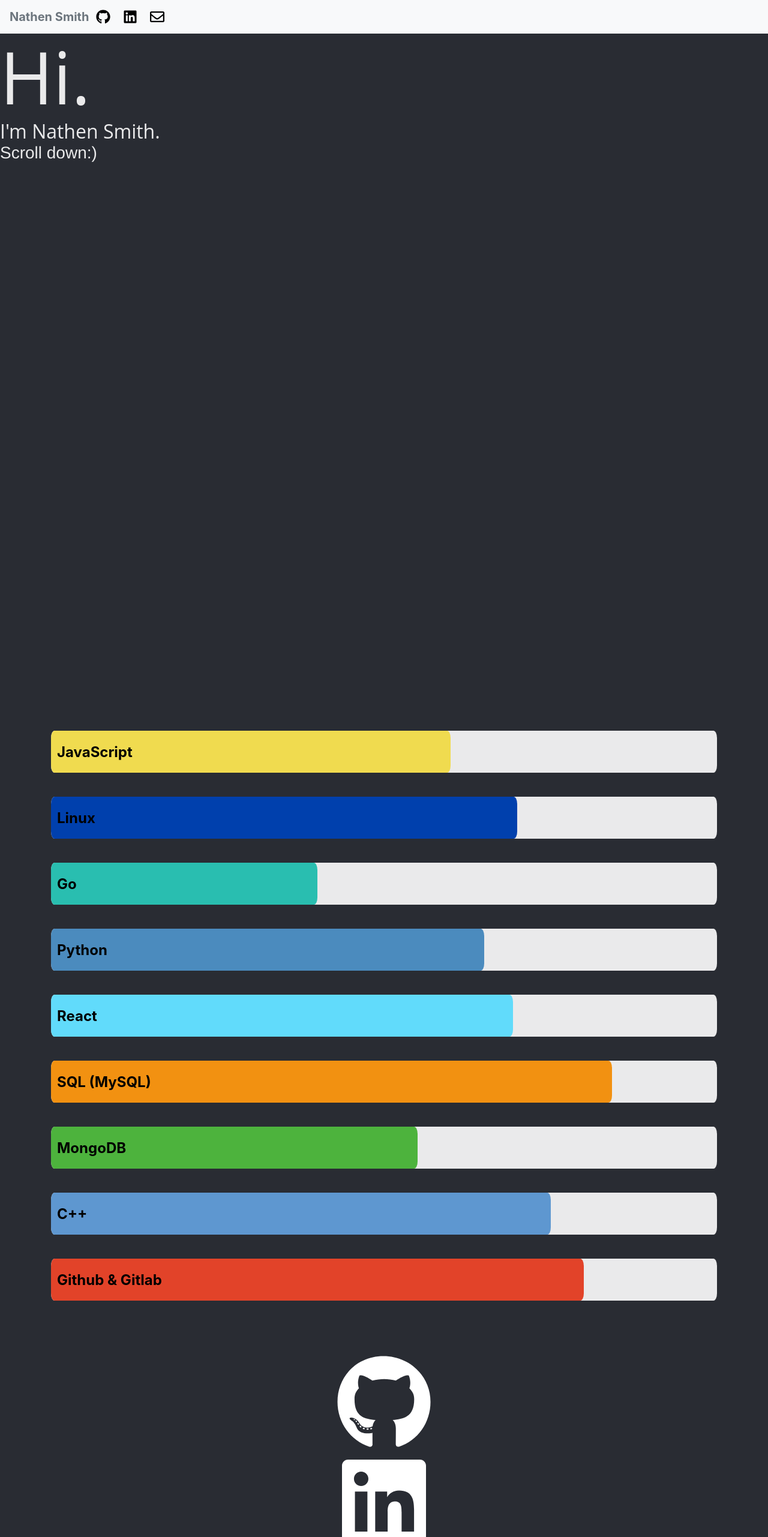
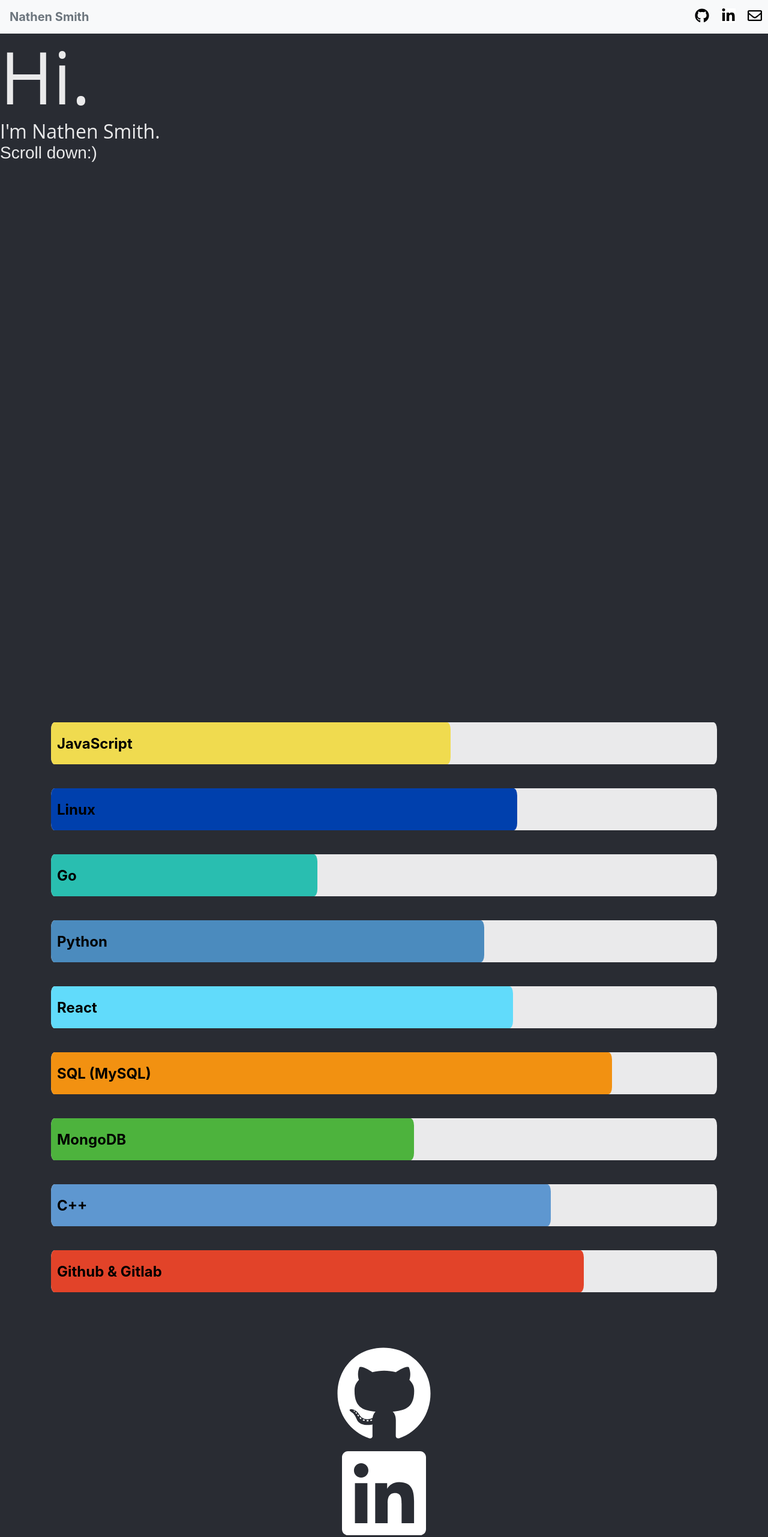
Before and after one commit to Nathen-Smith/nathen-smith.github.io, a React (Create React App) app: page / in a window 1280 px wide. Shown: the top 2562 px of the page at 60% size. Built offline with nearby package versions, Linux system fonts and the light colour scheme; what @fortawesome/fontawesome would draw is missing.

Commit message:
navbar formatting

```diff
--- a/src/App.js
+++ b/src/App.js
@@ -3,13 +3,13 @@
 import Links from './components/Links';
 import fontawesome from '@fortawesome/fontawesome';
 import brands from '@fortawesome/fontawesome-free-brands';
-// import useScreenType from "react-screentype-hook";
 import useScreenType from "./shared-hooks/useScreenType";
 import Navbar from "react-bootstrap/Navbar";
-// import LinksRow from "./components/LinksRow";
+import Nav from "react-bootstrap/Nav";
 import Github from "./components/navlinks/Github"
 import LinkedIn from "./components/navlinks/LinkedIn"
 import Email from "./components/navlinks/Email"
+// import { Container } from 'react-bootstrap';
 
 fontawesome.library.add(brands)
 
@@ -35,7 +35,7 @@
       <h1 style={{fontSize:'120px'}}>Hi.</h1>
       <h2>I'm Nathen Smith.</h2>
       <h3 style={{height:'1000px'}}>Scroll down:)</h3>
-      <div style={{margin:'auto',padding:'30px'}}>
+      <div style={{margin:'auto',padding:'16px'}}>
         <ShowSkills />
         <Links />
       </div>
@@ -45,15 +45,25 @@
 }
 
 const App = () => {
+  if (window.pageYOffset > 10) {
+    console.log('ok')
+  }
   return (
     <div >
       <Navbar collapseOnSelect bg="light" expand="md" sticky="top">
+        {/* <Container> */}
         <Navbar.Brand className="font-weight-bold text-muted">
           Nathen Smith
         </Navbar.Brand>
+        {/* </Container> */}
+        <Navbar.Toggle aria-controls="responsive-navbar-nav" />
+        <Navbar.Collapse id="responsive-navbar-nav">
+        <Nav style={{position:'absolute',right:'0px'}}>
         <Github />
         <LinkedIn />
         <Email />
+        </Nav>
+        </Navbar.Collapse>
         {/* <Navbar.Toggle /> */}
       </Navbar>
     <div style={{background:'#292c33'}}>
--- a/src/components/Links.js
+++ b/src/components/Links.js
@@ -61,7 +61,7 @@
     let views = []
     links.forEach((link) => {
       views.push(
-        <TrackVisibility once>
+        <TrackVisibility once key={link.link}>
           {({isVisible}) => {
             return (
               <a href={link.link} >
--- a/src/components/ShowSkills.js
+++ b/src/components/ShowSkills.js
@@ -10,7 +10,7 @@
   var views = []
   values.forEach((value) => {
     views.push(
-        <TrackVisibility once>
+        <TrackVisibility once key={value.text}>
         {({isVisible}) => {
           return (
             <div className="container" style={screenType==="3-cols"? {} : {transform: 'scaleY(2)',height:'100px', marginBottom:'10px'}}>
--- a/src/components/navlinks/Email.js
+++ b/src/components/navlinks/Email.js
@@ -4,13 +4,16 @@
 
 const Email = () => {
   return (
+    <li>
     <a href={links[2].link} >
       <FontAwesomeIcon icon={links[2].icon}
       className="navlink"
+      style={{width:'24px', height:'24px'}}
       // style={{color:'white'}}
         // style={isVisible ? {transform: 'scale(1)',animation: 'bounceIn 1s linear 1',animationDelay: '0.1s',color: 'white', width:'80px', height: '80px', display:'inline',marginRight:'5px',marginLeft:'5px',transition:'2s'} : {color: '#292c33', width:'80px', height: '80px', display:'inline',marginRight:'5px',marginLeft:'5px'}}
       />
     </a>
+    </li>
   )
 }
 
--- a/src/components/navlinks/Github.js
+++ b/src/components/navlinks/Github.js
@@ -5,13 +5,16 @@
 
 const Github = () => {
   return (
+    <li>
     <a href={links[0].link} >
       <FontAwesomeIcon icon={links[0].icon}
       className="navlink"
+      style={{width:'24px', height:'24px'}}
       // style={{color:'black'}}
         // style={isVisible ? {transform: 'scale(1)',animation: 'bounceIn 1s linear 1',animationDelay: '0.1s',color: 'white', width:'80px', height: '80px', display:'inline',marginRight:'5px',marginLeft:'5px',transition:'2s'} : {color: '#292c33', width:'80px', height: '80px', display:'inline',marginRight:'5px',marginLeft:'5px'}}
       />
     </a>
+    </li>
   )
 }
 
--- a/src/components/navlinks/LinkedIn.js
+++ b/src/components/navlinks/LinkedIn.js
@@ -1,16 +1,19 @@
 import {links} from './links.js';
 import React from 'react';
 import { FontAwesomeIcon } from '@fortawesome/react-fontawesome'
+import { Container } from 'react-bootstrap';
 
 const LinkedIn = () => {
   return (
+    <li>
       <a href={links[1].link} >
         <FontAwesomeIcon icon={links[1].icon}
         className="navlink"
-      // style={{color:'white'}}
+        style={{width:'24px', height:'24px',background:'white'}}
           // style={isVisible ? {transform: 'scale(1)',animation: 'bounceIn 1s linear 1',animationDelay: '0.1s',color: 'white', width:'80px', height: '80px', display:'inline',marginRight:'5px',marginLeft:'5px',transition:'2s'} : {color: '#292c33', width:'80px', height: '80px', display:'inline',marginRight:'5px',marginLeft:'5px'}}
         />
       </a>
+      </li>
   )
 }
 
--- a/src/components/navlinks/links.js
+++ b/src/components/navlinks/links.js
@@ -1,5 +1,5 @@
 import fontawesome from '@fortawesome/fontawesome'
-import { faGithub, faLinkedin } from '@fortawesome/free-brands-svg-icons'
+import { faGithub, faLinkedinIn } from '@fortawesome/free-brands-svg-icons'
 import { faEnvelope } from '@fortawesome/free-regular-svg-icons'
 import brands from '@fortawesome/fontawesome-free-brands'
 
@@ -12,7 +12,7 @@
   },
   {
     link: "https://www.linkedin.com/in/nathen-s-324378141",
-    icon: faLinkedin
+    icon: faLinkedinIn
   },
   {
     link: "mailto:nathencsmith@gmail.com",
--- a/src/components/navlinks/navlinks.css
+++ b/src/components/navlinks/navlinks.css
@@ -1,5 +1,14 @@
 .navlink {
     color: black;
-    transform: scale(1.5);
-    margin-right: 30px;
 }
+
+.navlink:hover {
+    color:rosybrown;
+    transition: all 0.35s;
+}
+
+li {
+    display: block;
+    margin-left: 10px;
+    margin-right: 10px;
+}
--- a/src/index.js
+++ b/src/index.js
@@ -4,13 +4,10 @@
 import App from './App';
 import * as serviceWorkerRegistration from './serviceWorkerRegistration';
 import reportWebVitals from './reportWebVitals';
-import { BrowserRouter as Router } from 'react-router-dom';
 
 ReactDOM.render(
   <React.StrictMode>
-    <Router>
       <App />
-    </Router>
   </React.StrictMode>,
   document.getElementById('root')
 );
```
Lines whose indentation alone changed are shown as unchanged.
